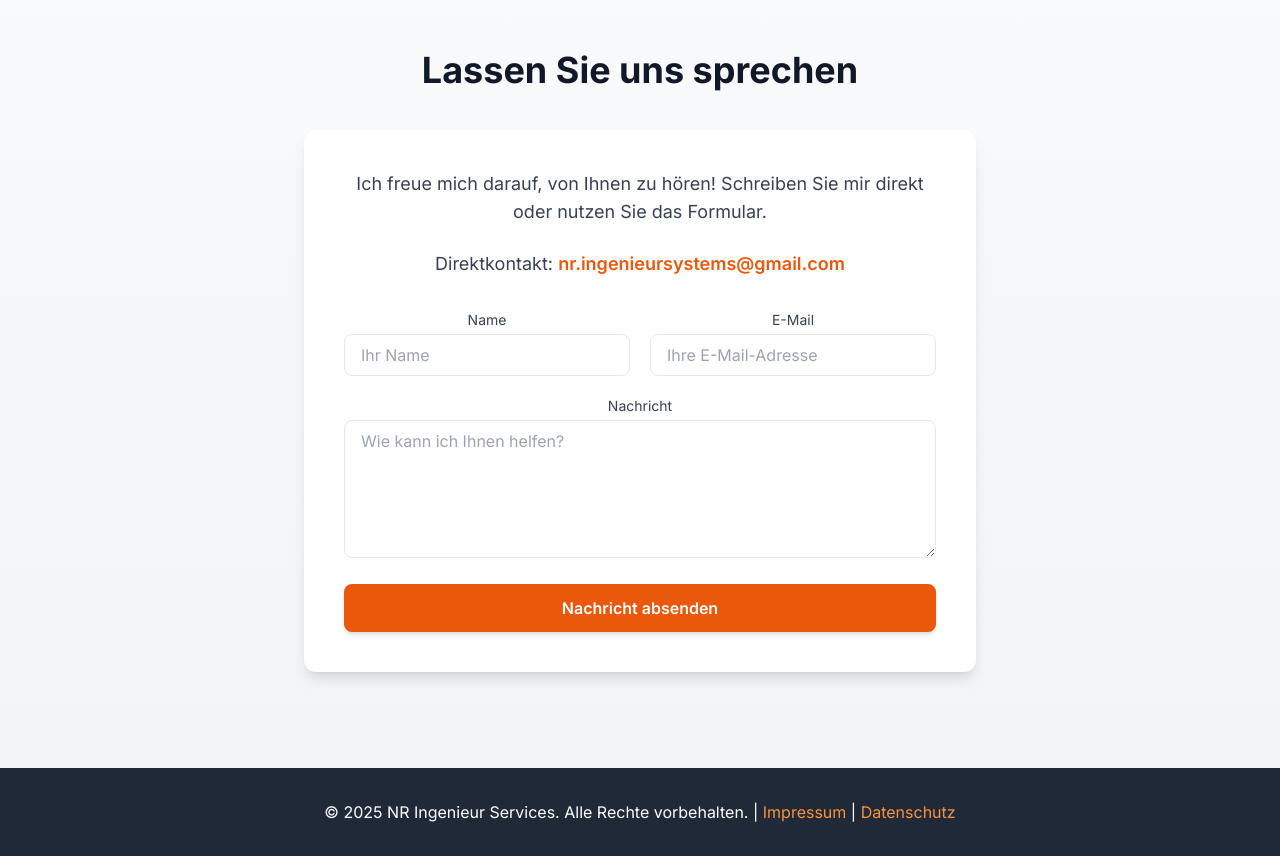
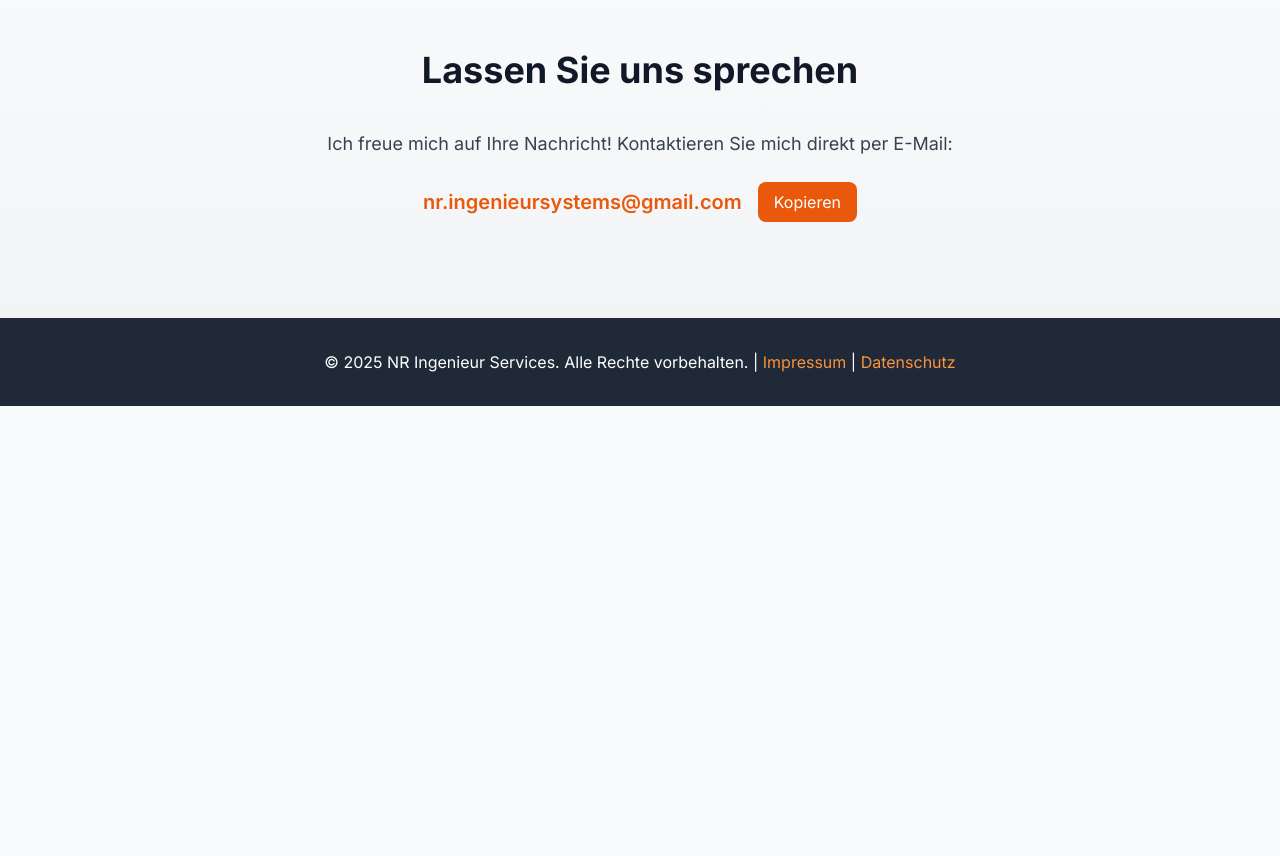
Before and after one commit to NRIngenieurSystems/NRIngenieurSystems.github.io, a plain HTML site: page index.html in a window 1280 px wide. Shown: the part 3440-4296 px from the top of the page. After the commit the page ends 3846 px from the top, so only its background shows below. Drawn offline with nearby package versions, Linux system fonts and the light colour scheme.

Commit message:
push now

```diff
--- a/index.html
+++ b/index.html
@@ -190,35 +190,29 @@
 <section id="contact" class="py-16 md:py-24 bg-gradient-to-b from-gray-50 to-gray-100">
     <div class="container mx-auto px-6 text-center">
         <h2 class="text-3xl md:text-4xl font-extrabold text-gray-900 mb-10">Lassen Sie uns sprechen</h2>
-        <div class="max-w-2xl mx-auto bg-white p-6 md:p-10 rounded-xl shadow-lg">
-            <p class="text-base md:text-lg text-gray-700 mb-6">
-                Ich freue mich darauf, von Ihnen zu hören! Schreiben Sie mir direkt oder nutzen Sie das Formular.
-            </p>
-            <p class="text-base md:text-lg text-gray-700 mb-8">
-                Direktkontakt:
-                <a href="mailto:nr.ingenieursystems@gmail.com" class="text-orange-600 hover:text-orange-700 font-semibold">nr.ingenieursystems@gmail.com</a>
-            </p>
-            <form action="#" method="POST" class="space-y-5">
-                <div class="grid grid-cols-1 md:grid-cols-2 gap-5">
-                    <div>
-                        <label for="name" class="block text-sm font-medium text-gray-700 mb-1">Name</label>
-                        <input type="text" id="name" name="name" placeholder="Ihr Name" class="w-full px-4 py-2 rounded-lg border border-gray-200 focus:ring-2 focus:ring-orange-500 focus:border-transparent transition-all" required>
-                    </div>
-                    <div>
-                        <label for="email" class="block text-sm font-medium text-gray-700 mb-1">E-Mail</label>
-                        <input type="email" id="email" name="email" placeholder="Ihre E-Mail-Adresse" class="w-full px-4 py-2 rounded-lg border border-gray-200 focus:ring-2 focus:ring-orange-500 focus:border-transparent transition-all" required>
-                    </div>
-                </div>
-                <div>
-                    <label for="message" class="block text-sm font-medium text-gray-700 mb-1">Nachricht</label>
-                    <textarea id="message" name="message" rows="5" placeholder="Wie kann ich Ihnen helfen?" class="w-full px-4 py-2 rounded-lg border border-gray-200 focus:ring-2 focus:ring-orange-500 focus:border-transparent transition-all" required></textarea>
-                </div>
-                <button type="submit" class="w-full bg-orange-600 text-white px-6 py-3 rounded-lg font-semibold shadow-md hover:bg-orange-700 transition-all duration-300">
-                    Nachricht absenden
-                </button>
-            </form>
+        <p class="text-base md:text-lg text-gray-700 mb-6">
+            Ich freue mich auf Ihre Nachricht! Kontaktieren Sie mich direkt per E-Mail:
+        </p>
+        <div class="flex justify-center items-center space-x-4">
+            <span id="email-text" class="text-lg md:text-xl text-orange-600 font-semibold">nr.ingenieursystems@gmail.com</span>
+            <button onclick="copyEmail()" class="bg-orange-600 text-white px-4 py-2 rounded-lg font-medium hover:bg-orange-700 transition-all duration-300" title="E-Mail kopieren">
+                Kopieren
+            </button>
         </div>
+        <p id="copy-feedback" class="text-sm text-gray-600 mt-4 hidden">E-Mail wurde in die Zwischenablage kopiert!</p>
     </div>
+    <script>
+        function copyEmail() {
+            const email = document.getElementById('email-text').textContent;
+            navigator.clipboard.writeText(email).then(() => {
+                const feedback = document.getElementById('copy-feedback');
+                feedback.classList.remove('hidden');
+                setTimeout(() => feedback.classList.add('hidden'), 2000);
+            }).catch(err => {
+                console.error('Fehler beim Kopieren:', err);
+            });
+        }
+    </script>
 </section>
 
     <footer class="bg-gray-800 text-white py-8">
```
